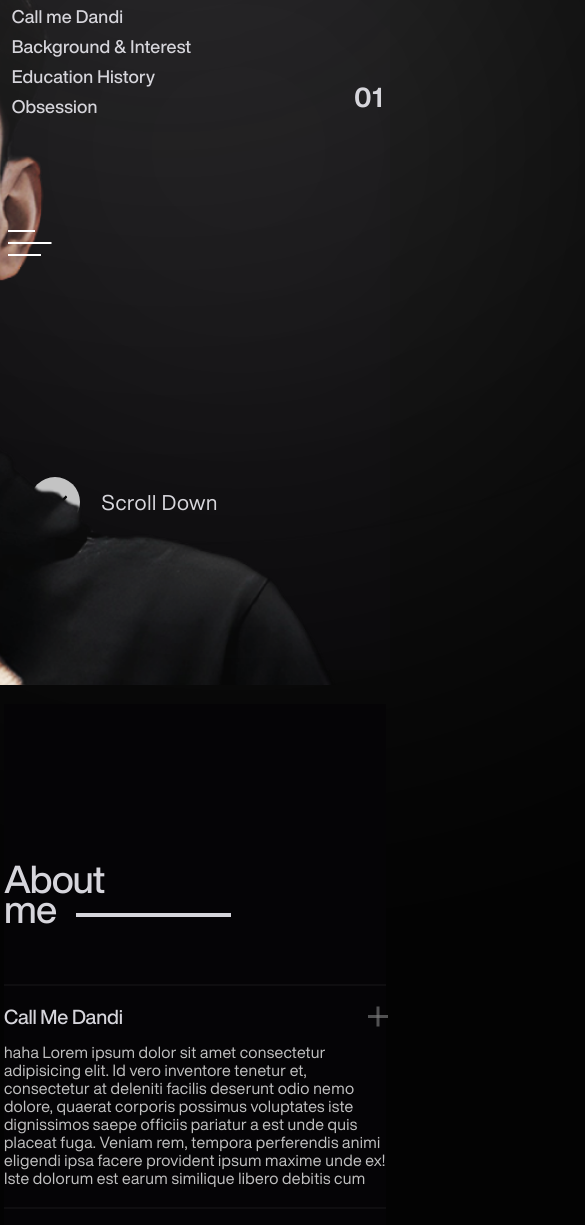
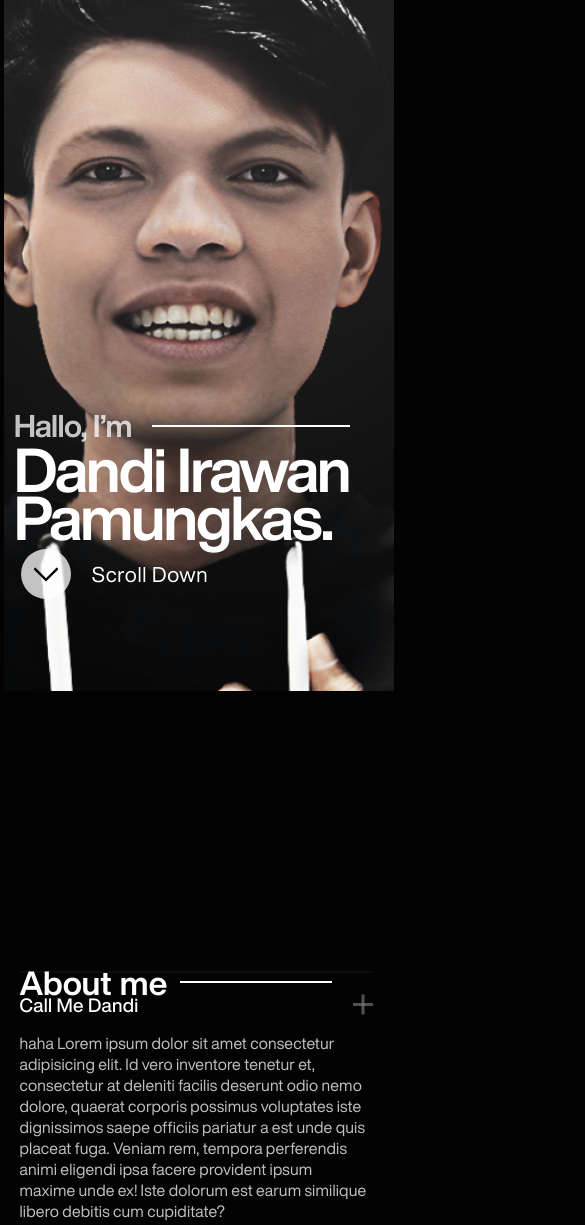
Before and after one commit to greatdandi27/resume-dandi.github.io, a plain HTML site: page index.html in a window 390 px wide. Shown: the part 210-1435 px from the top of the page, 585 px wide, since content can reach past the window. Drawn offline with nearby package versions, Linux system fonts and the light colour scheme; a script that the page names is missing; files whose address does not match are found by name; a web font is replaced by a local one.

Commit message:
update terbaru

```diff
--- a/font.css
+++ b/font.css
@@ -242,7 +242,7 @@
 /* ########################################### */
 
 html {
-    font-size: 22px;
+    font-size: 20px;
 }
 
 h6 {
@@ -256,15 +256,9 @@ h6 {
 }
 
 p {
-    /*     font-family: 'SF Pro Rounded';
-    font-size: 1rem;
-    font-weight: 300;
-    line-height: 26px;
-    letter-spacing: 0.035em; */
-
 
     font-family: 'Helvetica Now Display';
-    font-size: 21px;
+    font-size: 1rem;
     font-weight: 400;
     line-height: 26px;
     letter-spacing: 0.01em;
@@ -278,7 +272,7 @@ p {
 
 h1 {
     font-family: 'Helvetica Now Display';
-    font-size: 27px;
+    font-size: 1.333rem;
     font-weight: 500;
     line-height: 32px;
     letter-spacing: 0.025em;
@@ -290,7 +284,7 @@ h1 {
 h2 {
 
     font-family: 'Helvetica Now Display';
-    font-size: 1.56rem;
+    font-size: 1.777rem;
     font-weight: 400;
     line-height: 28px;
     letter-spacing: 0.02rem;
@@ -300,7 +294,7 @@ h2 {
 
 h3 {
     font-family: 'Helvetica Now Display';
-    font-size: 52px;
+    font-size: 2.369rem;
     font-weight: 500;
     line-height: 45px;
     letter-spacing: 0.02em;
@@ -310,7 +304,7 @@ h3 {
 
 h4 {
     font-family: 'Helvetica Now Display';
-    font-size: 65px;
+    font-size: 3.157rem;
     font-weight: 700;
     line-height: 56px;
     letter-spacing: -0.0125em;
@@ -320,7 +314,7 @@ h4 {
 
 h5 {
     font-family: 'Helvetica Now Display';
-    font-size: 82px;
+    font-size: 4.209rem;
     font-weight: 600;
     line-height: 53px;
     letter-spacing: 0em;
--- a/index.html
+++ b/index.html
@@ -13,7 +13,6 @@
     <link rel="stylesheet" href="style.css">
     <link rel="stylesheet" href="font.css">
     <link rel="stylesheet" href="cursor.css">
-    <link rel="stylesheet" href="tombol-menu.css">
     <link rel="stylesheet" href="media-smarrtphone.css">
 
     <!-- cdn React Js -->
@@ -28,29 +27,11 @@
     <link href="https://fonts.cdnfonts.com/css/clash-display" rel="stylesheet">.
 
 
-    <!-- <script src="canvas3d.js"></script> -->
+
+
 </head>
 
 <body>
-
-    <!-- <main class="tombol" id="hamburger" data-aos="zoom-in" data-aos-duration="1500">
-        <div class="tombol-menu">
-            <div class="vector-txt">
-                <img class="txt" src="asset/icon/melingkar.svg" alt="">
-            </div>
-            <div class="vector">
-                <div class="vector-a"></div>
-                <div class="vector-a"></div>
-                <div class="vector-a"></div>
-            </div>
-        </div>
-
-    </main> -->
-
-
-
-
-
 
 
     <!-- Menu Halaman -->
@@ -128,7 +109,7 @@
 
 
     <!-- Nav Bar -->
-    <nav class="navbar" data-aos="fade-down" data-aos-duration="1000">
+    <nav class="navbar">
         <div class="mynav">
             <div class="logo-nav">
                 <img class="bintang" src="asset/icon/Bintang Tebal.svg" alt="">
@@ -193,7 +174,6 @@
     <!-- myHero -->
     <section class="hero1" id="hero1">
         <div class="container">
-            <div class="content">
             <div class="heading">
                 <div class="subheading">
                     <h3>Hallo, I’m</h3>
@@ -208,9 +188,9 @@
                     <img src="asset/icon/icon-scroll.svg" alt="">
                 </div>
             </a>
+
         </div>
-        </div>
-        <div class="foto"><img src="asset/img/Foto 2.png" alt=""></div>
+        <div class="foto" id="foto"><img src="asset/img/Foto 2.png" alt=""></div>
         <div class="bg-hero1">
             <div class="blur1"></div>
             <div class="blur2"></div>
@@ -231,10 +211,8 @@
         </div>
         <div class="container">
             <div class="tittle">
-                <h4>About</h4>
-                <h4>me
-                    <hr>
-                </h4>
+                <h4>About <span>me
+                        <hr></span></h4>
             </div>
 
             <div class="konten">
@@ -537,22 +515,7 @@
                         <p class="xtra-small">Rate 5/5</p>
                     </div>
                 </div>
-                <div class="card">
-                    <div class="logo-app"> <img src="asset/img/PS.svg" alt=""> </div>
-                    <div class="txt-app">
-                        <hr>
-                        <p>Photoshop</p>
-                        <p class="xtra-small">Rate 5/5</p>
-                    </div>
-                </div>
-                <div class="card">
-                    <div class="logo-app"> <img src="asset/img/PS.svg" alt=""> </div>
-                    <div class="txt-app">
-                        <hr>
-                        <p>Photoshop</p>
-                        <p class="xtra-small">Rate 5/5</p>
-                    </div>
-                </div>
+
 
             </div>
 
@@ -570,12 +533,11 @@
     <!-- End Tools -->
 
 
-    <hr class="pisah">
 
 
 
     <!-- Portfolio -->
-    <section class="portfolio" id="portfolio">
+    <!--  <section class="portfolio" id="portfolio">
         <div class="container">
             <div class="tittle">
                 <h4>My Portfolio</h4>
@@ -609,7 +571,7 @@
             </div>
         </div>
 
-    </section>
+    </section> -->
 
     <!-- End Portfolio -->
 
@@ -618,7 +580,7 @@
 
     <!-- Message -->
 
-    <section class="message" id="message">
+    <!--     <section class="message" id="message">
         <div class="container">
             <div class="tittle">
                 <h4>Contact Me</h4>
@@ -651,7 +613,7 @@
             </div>
         </div>
 
-    </section>
+    </section> -->
     <!-- End Message -->
 
 
@@ -681,13 +643,7 @@
     <script src="parallax.js"></script>
 
 
-    <!-- 3d -->
-    <script type="importmap">
-        {"imports": {"@splinetool/runtime": "https://unpkg.com/@splinetool/runtime@0.9.366/build/runtime.js"
-            }
-          }
-        </script>
-    <script type="module" src="asset/3d/main.js"></script>
+
 
 </body>
 
--- a/media-smarrtphone.css
+++ b/media-smarrtphone.css
@@ -1,24 +1,25 @@
 :root {
-    --putih: #D6D5DB;
-    --hitam: #050406;
-    --hitam75: #444344;
-    --hitam50: #828183;
-    --hitam25: #C1C0C1;
-    --bg: #CDCDCD;
+    --beg: #030303;
+    --putih: #fff;
+    --grey1: #FFFFFFBF;
+    --grey2: #8080809F;
+    --grey3: rgba(128, 128, 128, 0.5);
+    --grey5: rgba(128, 128, 128, 0.25);
+    --grey6: rgba(128, 128, 128, 0.08);
+    --null: #fe000054;
+
 }
 
 @media only screen and (max-width: 767px) {
-    html {
+    /*     html {
         font-size: 16px;
-    }
+    } */
 
     p {
         font-family: 'Helvetica Now Display';
         font-size: 16px;
-        font-weight: 400;
-        line-height: 18px;
-        letter-spacing: 0.02em;
-
+        line-height: 21px;
+        letter-spacing: 0.16px;
         margin: 0px;
 
     }
@@ -27,10 +28,10 @@
     h1 {
 
         font-family: 'Helvetica Now Display';
-        font-size: 20px;
+        font-size: 19px;
         font-weight: 500;
-        line-height: 21px;
-        letter-spacing: -0.01em;
+        line-height: 24px;
+        letter-spacing: 0.285px;
 
 
         margin: 0px;
@@ -39,30 +40,28 @@
 
     h2 {
         font-family: 'Helvetica Now Display';
-        font-size: 1.56rem;
-        font-weight: 500;
+        font-size: 25px;
         line-height: 26px;
-        letter-spacing: -0.02em;
         margin: 0px;
     }
 
     h3 {
 
         font-family: 'Helvetica Now Display';
-        font-size: 1.9rem;
+        font-size: 31px;
         font-weight: 700;
         line-height: 30px;
-        letter-spacing: -0.02em;
+        letter-spacing: -0.62px;
         margin: 0px;
     }
 
 
     h4 {
         font-family: 'Helvetica Now Display';
-        font-size: 2.4rem;
-        font-weight: 500;
-        line-height: 30px;
-        letter-spacing: -0.02em;
+        font-size: 33px;
+        font-weight: 700;
+        line-height: 36px;
+        letter-spacing: 0.122px;
         margin: 0px;
     }
 
@@ -90,44 +89,97 @@
 
     p small {
         font-family: 'Helvetica Now Display';
-        font-size: 0.9 rem;
-        font-weight: 800;
-        line-height: 10px;
-        letter-spacing: 0em;
+        font-size: 54px;
+        font-weight: 700;
+        line-height: 45px;
+        letter-spacing: -1.62px;
         margin: 0px;
+    }
+
+
+    /* general */
+
+    body {
+        background-color: var(--beg);
+        margin: 0 auto;
+        overflow-x: hidden;
+        position: 0px
+    }
+
+
+    .container {
+        width: 90vw;
+    }
+
+
+    section {
+        overflow-x: hidden;
+    }
+
+    /* End general */
+
+
+
+    .menu-halaman {
+        display: none;
+    }
+
+    .menu-kiri {
+        display: none;
+    }
+
+    .menu-about a {
+        display: none;
     }
 
     /* Nav */
     nav .my-logo {
         font-size: 18px;
-        font-weight: 600;
+        font-weight: 400;
+        line-height: 16px;
+        letter-spacing: -0.4px;
+    }
+
+    .logo-nav img {
+        width: 26px;
     }
 
     /* End Nav */
 
+
+
+
     /* Hero */
     .hero1 .container {
-        background-position: center bottom;
-        background-size: 90vh;
-        padding-left: 6vw;
+        width: 95vw;
+        justify-content: end;
+        margin: 10vh auto;
+    }
+
+    .hero1 .content {
+        height: 100vh;
+    }
+
+    .hero1 .foto img {
+        margin-left: 0vw;
+        height: 90vh;
+    }
+
+    .cta-hero {
+        position: relative;
+        bottom: auto;
+
+    }
+
+    .hero1 .subheading {
+        color: var(--grey1);
+        display: flex;
+        justify-content: center;
+        align-items: center;
+        margin: 5px auto;
     }
 
 
-    .hero1 .content {
-        justify-content: space-between;
-        height: 100vh;
-
-    }
-
-    /* Hero */
-    .hero1 h3 {
-        font-family: 'Helvetica Now Display';
-        font-size: 31px;
-        font-weight: 300;
-        line-height: 38px;
-        letter-spacing: -0.02em;
-
-    }
 
 
     /* End Hero */
@@ -135,9 +187,31 @@
 
     /* About */
 
+
     .about .container {
         grid-template-columns: 100%;
+        max-width: 90vw;
     }
+
+    .about .tittle h4 {
+        display: flex;
+        width: 100%;
+    }
+
+    .about .tittle span {
+        display: flex;
+        margin-left: 8px;
+    }
+
+    .about .tittle hr {
+        height: 2px;
+        flex-grow: 0.80;
+        margin-left: 12px;
+
+    }
+
+
+
 
     /* End About */
 
--- a/style.css
+++ b/style.css
@@ -1,12 +1,4 @@
 :root {
-    --putih2: #D9D9D905;
-    --putih5: #D9D9D90D;
-    --putih15: #D9D9D926;
-    --putih50: #D9D9D980;
-    --putih75: #D9D9D9BF;
-    --hitam: #070707;
-    --gray2: #636366;
-    --gray1: #8E8E93;
 
     --beg: #030303;
     --putih: #fff;
@@ -15,6 +7,9 @@
     --grey3: rgba(128, 128, 128, 0.5);
     --grey5: rgba(128, 128, 128, 0.25);
     --grey6: rgba(128, 128, 128, 0.08);
+    --null: #fe000054;
+
+
 }
 
 /* html {
@@ -118,8 +113,7 @@ hr {
     flex-direction: row-reverse;
     justify-content: center;
     align-items: center;
-    position: absolute;
-    bottom: 100px;
+    position: relative;
 }
 
 .cta-hero .panah {
@@ -166,6 +160,7 @@ hr {
 
 
 /* END GENERAL */
+
 
 body {
     background-color: var(--beg);
@@ -284,8 +279,6 @@ body {
 }
 
 .logo-nav {
-
-    /* height: fit-content; */
     gap: 8px;
     display: flex;
     align-items: center;
@@ -321,59 +314,35 @@ nav .logo-nav .bintang {
 
 .hero1 {
     width: 100vw;
-    margin: 0 auto;
-    height: calc(100vh + 18px);
-    background-repeat: no-repeat;
-    background-size: cover;
-    transition: 0.25s ease-out;
+    height: 100vh;
+    position: relative;
+    display: flex;
+    align-items: end;
+
 }
 
 
 .hero1 .container {
-    color: red;
-    margin: 0 auto;
-    max-width: 1300px;
+    z-index: 1;
+    position: relative;
+    color: var(--putih);
+    margin: 15vh auto;
+    width: 1200px;
+
     display: flex;
-    align-items: center;
-    height: 100%;
-}
-
-.hero1 .container h6 {
-    color: var(--putih);
+    flex-direction: column;
+    justify-content: space-between;
+    align-items: start;
+    height: 50%;
 
 }
 
-.foto {
-    height: 95vh;
-    right: 5%;
-    bottom: -6%;
-    position: absolute;
-    display: flex;
-    transition: 0.3s ease-out;
-}
-
-/* .foto {
-    bottom: 150px;
-} */
-
-.hero1 .content {
-    display: flex;
-    flex-direction: column;
-    justify-content: center;
-    height: 100%;
-}
-
-.hero1 .heading {
-    margin-bottom: 10px;
-
-}
 
 .hero1 .subheading {
     color: var(--putih);
     display: flex;
     justify-content: center;
     align-items: center;
-    position: relative;
     margin: 16px auto;
 }
 
@@ -382,6 +351,23 @@ nav .logo-nav .bintang {
     height: 2px;
     margin-left: 20px;
     flex-grow: 1;
+}
+
+
+.hero1 .foto {
+    z-index: -1;
+    width: 100%;
+    height: 100%;
+    position: absolute;
+    display: flex;
+    justify-content: center;
+    align-items: end;
+    margin: 0 auto;
+}
+
+.hero1 .foto img {
+    margin-left: 30vw;
+    height: 90vh;
 }
 
 .bg-hero1 .blur1 {
@@ -452,6 +438,7 @@ nav .logo-nav .bintang {
     grid-column-gap: 14%;
     grid-row-gap: 40px;
 
+
 }
 
 .about .konten {
@@ -464,12 +451,12 @@ nav .logo-nav .bintang {
     top: 80px;
 }
 
-.about h4 {
+.about .tittle span {
+    flex-grow: 1;
     display: flex;
 }
 
-.about h4 hr {
-
+.about .tittle hr {
     height: 4px;
     margin-left: 20px;
     flex-grow: 0.5;
@@ -670,7 +657,6 @@ nav .logo-nav .bintang {
 
 .tools .konten {
     display: flex;
-    row-gap: 20px;
     flex-wrap: wrap;
     justify-content: start;
     margin: 80px auto;
@@ -694,7 +680,7 @@ nav .logo-nav .bintang {
 }
 
 .tools .konten .card {
-    margin: auto;
+    margin: 12px;
     background-color: var(--grey6);
     border-radius: 6px;
     display: flex;
@@ -878,7 +864,6 @@ textarea::placeholder {
     display: flex;
     align-items: center;
     justify-content: center;
-    /*     border: 1px solid red; */
 
 }
 
```
Also changed, not shown: parallax.js (deleted, +0 -19 lines), scroll.js (+1 -8 lines). Lines whose indentation alone changed are shown as unchanged.
